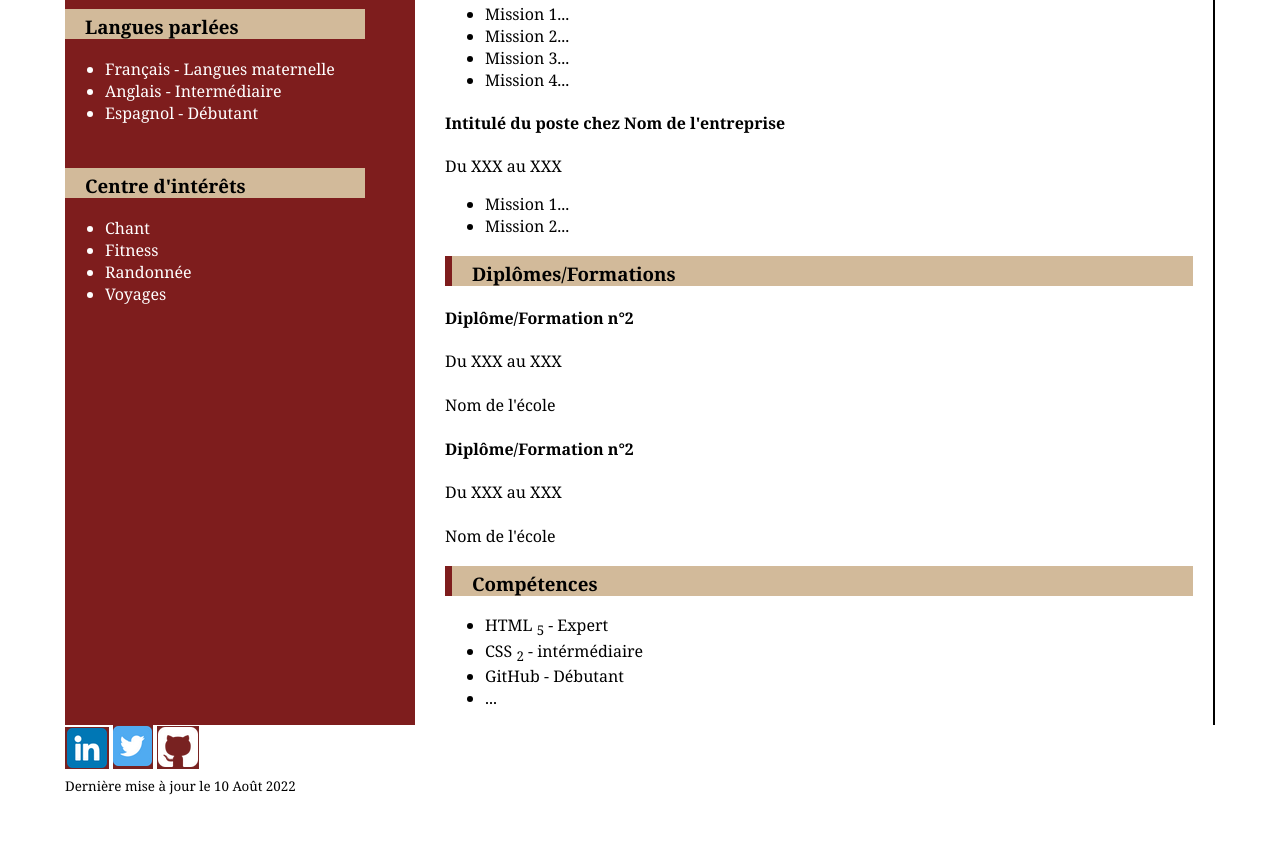
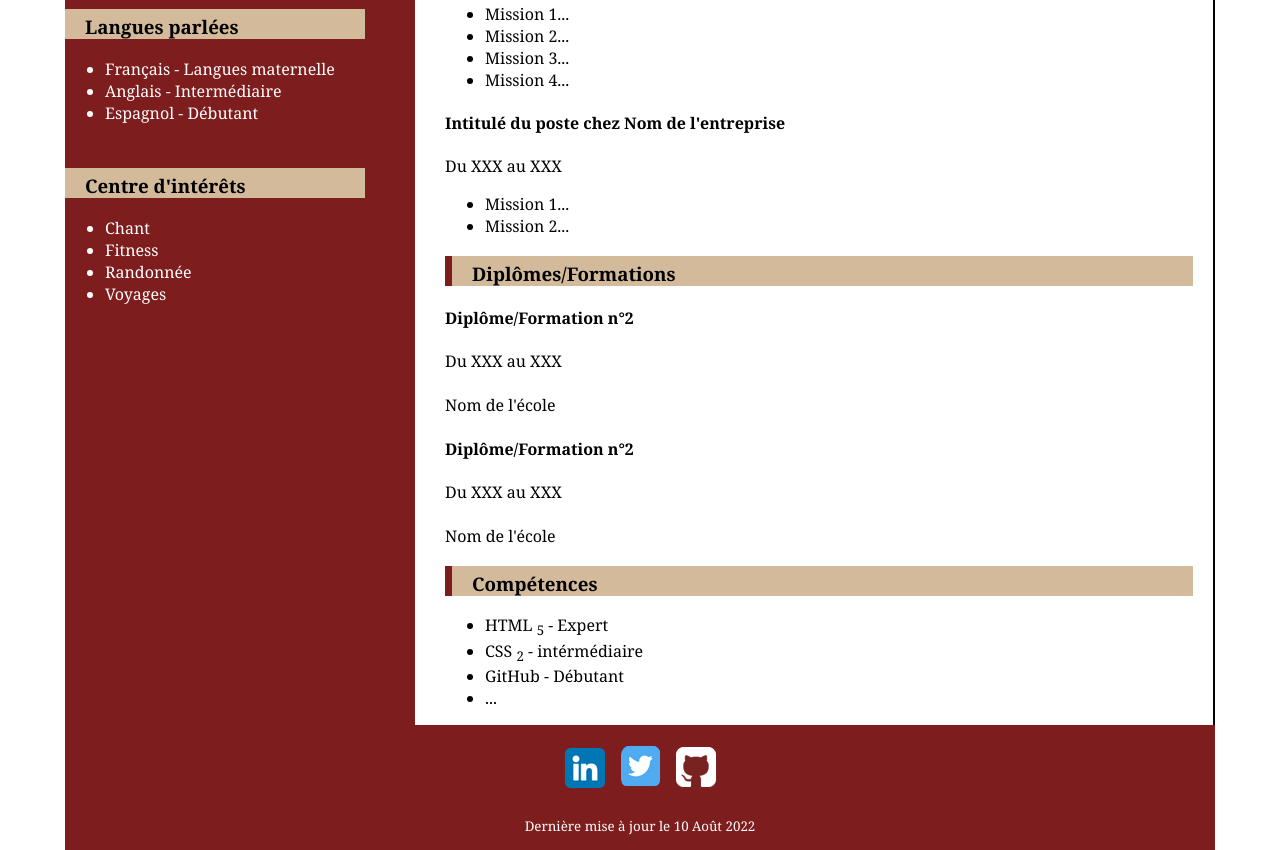
Before and after one commit to Jesschica/Devoir01-CV, a plain HTML site: page index.html in a window 1280 px wide. Shown: the part 798-1648 px from the top of the page. Before the commit the page ends 1594 px from the top, so only its background shows below. Drawn offline with Linux system fonts and the light colour scheme.

Commit message:
disposition footer

```diff
--- a/CSS/Style.css
+++ b/CSS/Style.css
@@ -55,3 +55,18 @@ h3 {background: rgb(210, 186, 154);
 .partie_droite h3 {
     background-color: rgb(210, 186, 154);
     border-left: 7px solid #7e1d1d;}
+
+footer {display: block;
+    background: #7e1d1d;
+    height: 125px;
+    color: white;
+    text-align: center;
+    padding-top: 20px;}
+
+.icone {padding-bottom: 20px;
+    margin: 0 5px ;}
+
+footer img {border-radius: 10px;}
+
+header img {border-radius: 100px;
+    box-shadow: 10px 10px #7e1d1d, -10px -10px #7e1d1d;}
```
